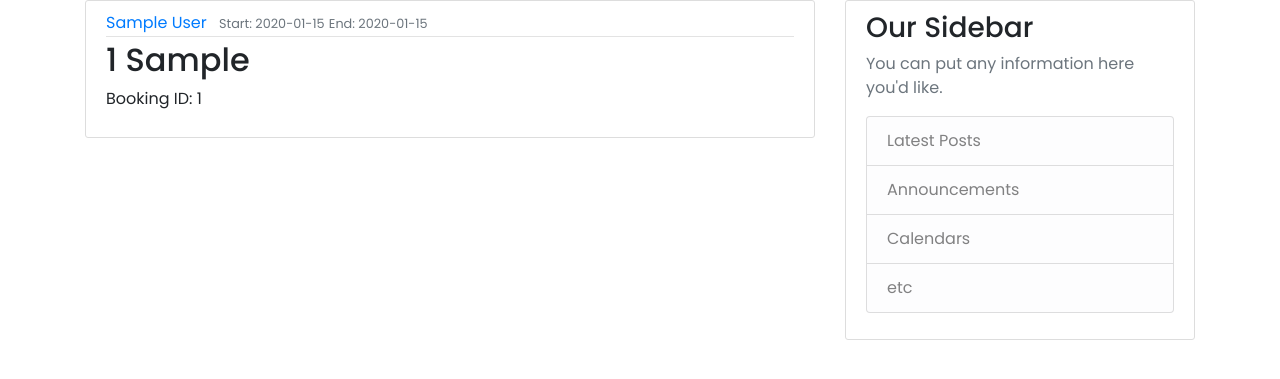
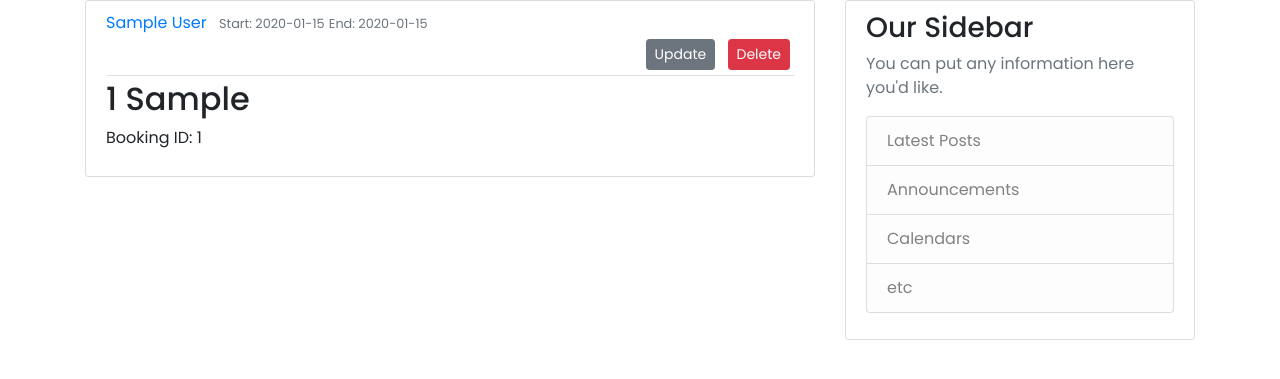
Before and after one commit to Temujin18/STBooking, a Flask app: page /bookings in a window 1280 px wide. Shown: the part 141-520 px from the top of the page. Run offline with Flask 2, Linux system fonts and the light colour scheme; tables that the repository leaves empty hold one stand-in row (values such as "Sample post"); some libraries are stand-ins or nearby versions.

Commit message:
Implemented Update and Delete for individual bookings

```diff
--- a/stbooking/routes.py
+++ b/stbooking/routes.py
@@ -1,4 +1,4 @@
-from flask import render_template, flash, redirect, url_for
+from flask import render_template, flash, redirect, url_for, request
 from stbooking import app, db, bcrypt
 from stbooking.forms import RegistrationForm, LoginForm, BookingForm
 from stbooking.models import Guest, Room, Booking
@@ -54,9 +54,45 @@ def book():
             flash('You have successfully booked a room.', 'success')
             db.session.commit()
         return redirect(url_for('index'))
-    return render_template('book.html', title='Book', form=form)
+    return render_template('book.html', title='Book', form=form, legend='Book Today!')
 
 @app.route("/manage/rooms", methods=['GET', 'POST'])
 def manage_rooms():
     rooms = Room.query.order_by(Room.id.asc())
     return render_template('manage_rooms.html', title='Manage Rooms', rooms=rooms)
+
+@app.route("/booking/<int:booking_id>/update", methods=['GET', 'POST'])
+def update_booking(booking_id):
+    booking = Booking.query.get_or_404(booking_id)
+    form = BookingForm()
+
+    #todo_check if updated room type is available
+    if form.validate_on_submit():
+        booking.guest.first_name = form.firstname.data
+        booking.guest.last_name = form.lastname.data
+        booking.guest.email = form.email.data
+        booking.room.room_type = form.room.data
+        booking.start_date = form.start_date.data
+        booking.end_date = form.end_date.data
+        booking.guest.phone = form.phone.data
+        db.session.commit()
+        flash('Your booking has been updated!', 'success')
+        return redirect(url_for('bookings'))
+    elif request.method == 'GET':
+        form.firstname.data = booking.guest.first_name
+        form.lastname.data = booking.guest.last_name
+        form.email.data = booking.guest.email
+        form.room.data = booking.room.room_type
+        form.start_date.data = booking.start_date
+        form.end_date.data = booking.end_date
+        form.phone.data = booking.guest.phone
+    return render_template('book.html', title='Update Booking', form=form, legend='Update Booking')
+
+@app.route("/booking/<int:booking_id>/delete", methods=['POST'])
+def delete_booking(booking_id):
+    logging.debug(f'DEBUG: -------{booking_id}---------')
+    booking = Booking.query.get_or_404(booking_id)
+    db.session.delete(booking)
+    db.session.commit()
+    flash('Your booking has been deleted!', 'success')
+    return redirect(url_for('bookings'))
--- a/stbooking/templates/book.html
+++ b/stbooking/templates/book.html
@@ -4,7 +4,7 @@
         <form method="POST" action="">
             {{ form.hidden_tag() }}
             <fieldset class="form-group">
-                <legend class="border-bottom mb-4">Book Today</legend>
+                <legend class="border-bottom mb-4">{{ legend }}</legend>
                 <div class="form-group">
                     {{ form.firstname.label(class="form-control-label") }}
 
--- a/stbooking/templates/bookings.html
+++ b/stbooking/templates/bookings.html
@@ -7,10 +7,33 @@
               <a class="mr-2" href="#">{{ booking.guest.first_name }} {{ booking.guest.last_name }}</a>
               <small class="text-muted">Start: {{ booking.start_date }}</small>
               <small class="text-muted">End: {{ booking.end_date }}</small>
+              <div class="text-right">
+                <a class="btn btn-secondary btn-sm m-1" href="{{ url_for('update_booking', booking_id=booking.id) }}">Update</a>
+                <button type="button" class="btn btn-danger btn-sm m-1"  data-toggle="modal" data-target="#deleteModal{{ booking.id }}">Delete</button>
+              </div>
             </div>
             <h2>{{ booking.room.id }} {{ booking.room.room_type }}</h2>
             <p class="article-content">Booking ID: {{ booking.id }}</p>
           </div>
         </article>
+
+        <div class="modal fade" id="deleteModal{{ booking.id }}" tabindex="-1" role="dialog" aria-labelledby="deleteModalLabel" aria-hidden="true">
+          <div class="modal-dialog" role="document">
+            <div class="modal-content">
+              <div class="modal-header">
+                <h5 class="modal-title" id="deleteModalLabel">Delete Booking?</h5>
+                <button type="button" class="close" data-dismiss="modal" aria-label="Close">
+                  <span aria-hidden="true">&times;</span>
+                </button>
+              </div>
+              <div class="modal-footer">
+                <button type="button" class="btn btn-secondary" data-dismiss="modal">Close</button>
+                <form action="{{ url_for('delete_booking', booking_id=booking.id) }}" method="POST">
+                  <input class="btn btn-danger" type="submit" value="Delete">
+                </form>
+              </div>
+            </div>
+          </div>
+        </div>
     {% endfor %}
 {% endblock content %}
```
